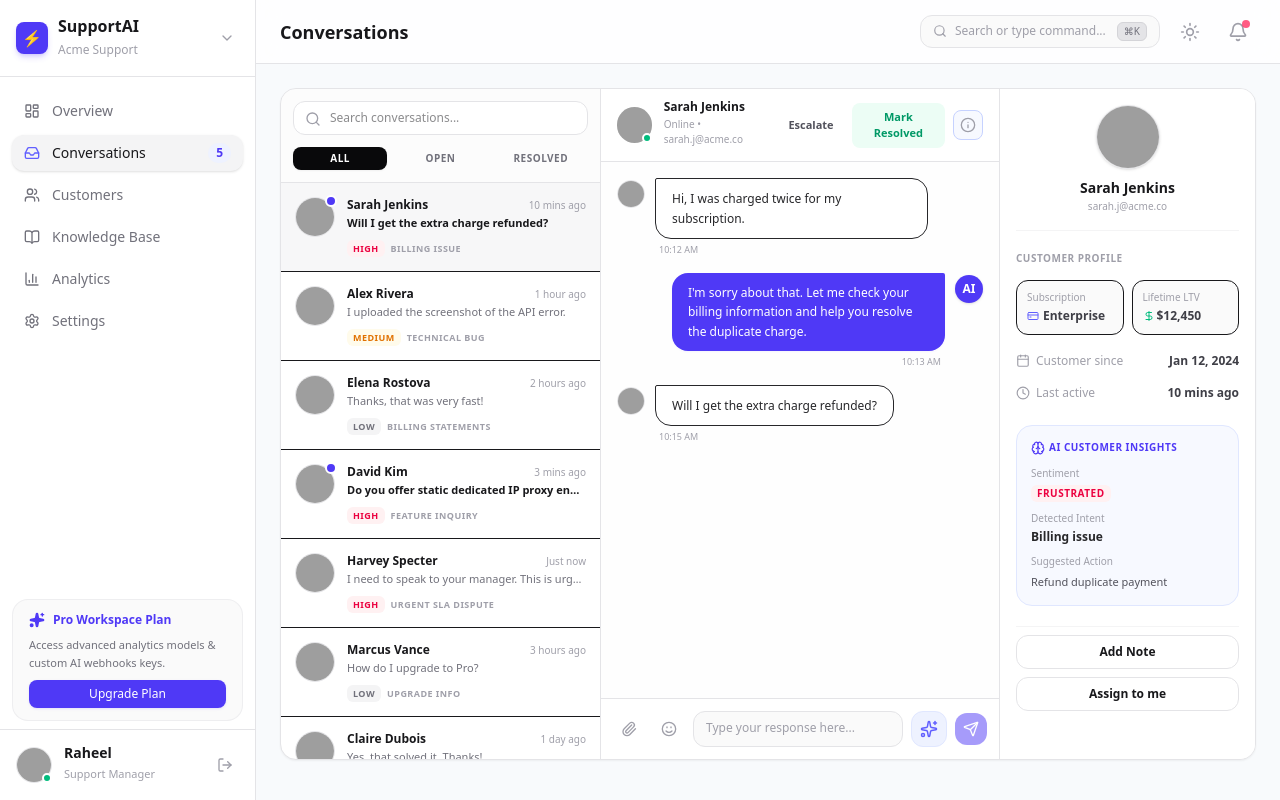
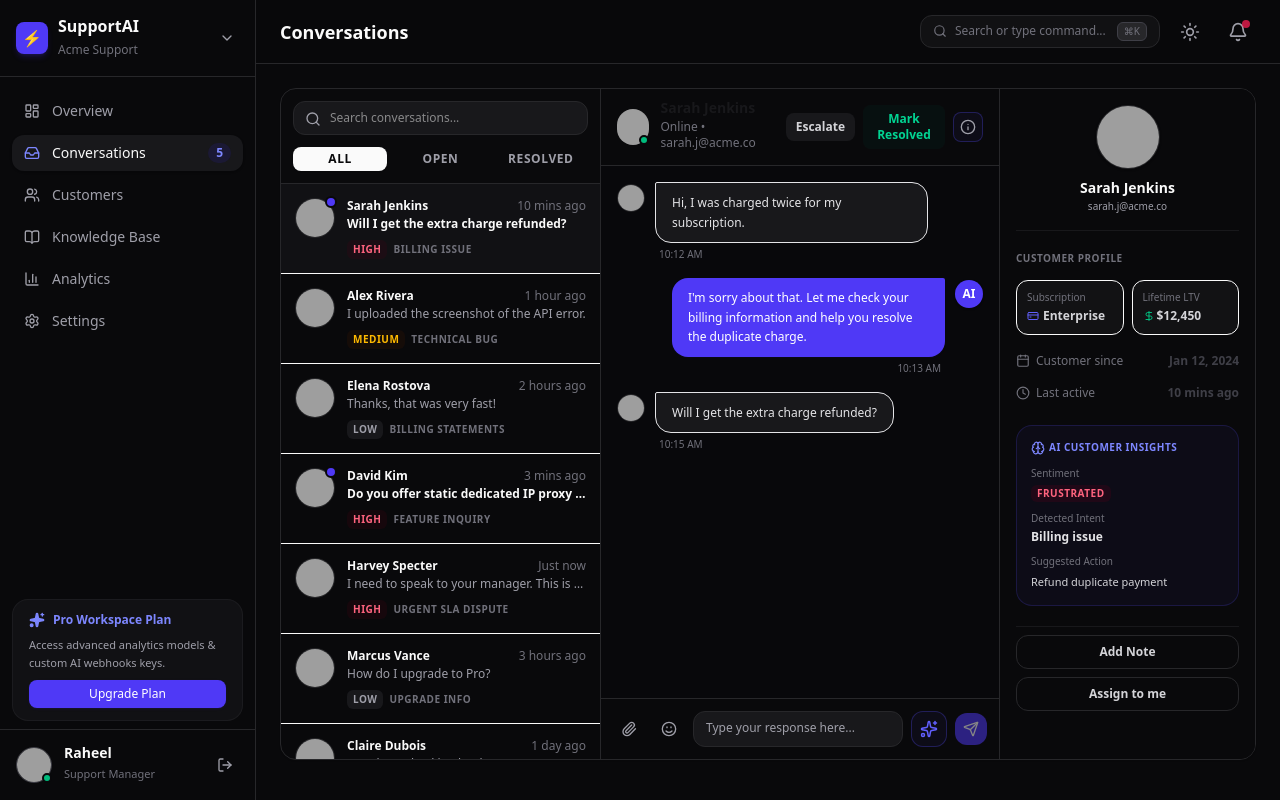
Before and after one commit to raheel2k29/AI-Support-Dashboard, a Next.js app: page / in a window 1280 px wide. Both pictures are taken after a click on the button "View Active Conversations". Built offline with nearby package versions, Linux system fonts and the light colour scheme; grey boxes are pictures that could not be loaded.

Commit message:
fix: resolve theme switching issue and increase font size readability

```diff
--- a/src/app/globals.css
+++ b/src/app/globals.css
@@ -1,4 +1,6 @@
 @import "tailwindcss";
+
+@custom-variant dark (&:where(.dark, .dark *));
 
 @theme inline {
   --color-brand-50: #eef2ff;
@@ -6,6 +8,13 @@
   --color-brand-500: #6366f1;
   --color-brand-600: #4f46e5;
   --color-brand-700: #4338ca;
+
+  /* Globally scale text labels up to make them bigger and readable */
+  --font-size-xs: 0.85rem;
+  --font-size-sm: 0.95rem;
+  --font-size-base: 1.1rem;
+  --font-size-lg: 1.25rem;
+  --font-size-xl: 1.4rem;
 }
 
 /* Custom scrollbar styling for a premium feel */
--- a/src/components/views/ConversationsView.tsx
+++ b/src/components/views/ConversationsView.tsx
@@ -126,7 +126,7 @@ export const ConversationsView: React.FC = () => {
               <button
                 key={tab}
                 onClick={() => setStatusFilter(tab)}
-                className={`flex-1 py-1 rounded-lg text-[10px] font-semibold uppercase tracking-wider transition-colors ${
+                className={`flex-1 py-1 rounded-lg text-xs font-semibold uppercase tracking-wider transition-colors ${
                   statusFilter === tab
                     ? 'bg-zinc-950 text-white dark:bg-zinc-50 dark:text-zinc-950 shadow-xs'
                     : 'text-zinc-500 dark:text-zinc-400 hover:bg-zinc-100 dark:hover:bg-zinc-900'
@@ -174,11 +174,11 @@ export const ConversationsView: React.FC = () => {
                       <span className="font-semibold text-xs text-zinc-900 dark:text-zinc-50 truncate">
                         {conv.customerName}
                       </span>
-                      <span className="text-[10px] text-zinc-400 dark:text-zinc-505 shrink-0 ml-1">
+                      <span className="text-xs text-zinc-450 dark:text-zinc-500 shrink-0 ml-1">
                         {conv.lastActive}
                       </span>
                     </div>
-                    <p className={`text-[11px] mt-0.5 truncate ${
+                    <p className={`text-xs mt-0.5 truncate ${
                       conv.unread
                         ? 'font-semibold text-zinc-900 dark:text-zinc-50'
                         : 'text-zinc-500 dark:text-zinc-400'
@@ -188,7 +188,7 @@ export const ConversationsView: React.FC = () => {
 
                     {/* Priority / Status labels */}
                     <div className="flex items-center gap-1.5 mt-2">
-                      <span className={`px-1.5 py-0.5 rounded-md text-[9px] font-bold uppercase tracking-wider ${
+                      <span className={`px-1.5 py-0.5 rounded-md text-[10px] font-bold uppercase tracking-wider ${
                         conv.priority === 'high'
                           ? 'text-rose-600 bg-rose-50 dark:text-rose-400 dark:bg-rose-950/20'
                           : conv.priority === 'medium'
@@ -197,7 +197,7 @@ export const ConversationsView: React.FC = () => {
                       }`}>
                         {conv.priority}
                       </span>
-                      <span className="text-[9px] text-zinc-400 dark:text-zinc-500 uppercase tracking-wider font-semibold">
+                      <span className="text-[10px] text-zinc-450 dark:text-zinc-500 uppercase tracking-wider font-semibold">
                         {conv.intent}
                       </span>
                     </div>
@@ -233,10 +233,10 @@ export const ConversationsView: React.FC = () => {
                   <span className="absolute bottom-0 right-0 w-2.5 h-2.5 bg-emerald-500 rounded-full border-2 border-white dark:border-zinc-950" />
                 </div>
                 <div>
-                  <h4 className="text-xs font-bold text-zinc-900 dark:text-zinc-50 leading-none">
+                  <h4 className="text-sm font-bold text-zinc-900 dark:text-zinc-55 leading-none">
                     {activeConversation.customerName}
                   </h4>
-                  <span className="text-[10px] text-zinc-400 dark:text-zinc-505 font-medium mt-1 inline-block">
+                  <span className="text-xs text-zinc-450 dark:text-zinc-500 font-medium mt-1 inline-block">
                     Online • {activeConversation.customerEmail}
                   </span>
                 </div>
@@ -246,14 +246,14 @@ export const ConversationsView: React.FC = () => {
               <div className="flex items-center gap-2">
                 <button
                   onClick={() => triggerHandoff(activeConversation.id)}
-                  className="px-2.5 py-1.5 text-[11px] font-semibold text-zinc-600 dark:text-zinc-300 bg-zinc-150/50 dark:bg-zinc-900 hover:bg-zinc-200 dark:hover:bg-zinc-800 rounded-lg transition-colors"
+                  className="px-2.5 py-1.5 text-xs font-semibold text-zinc-650 dark:text-zinc-300 bg-zinc-150/50 dark:bg-zinc-900 hover:bg-zinc-200 dark:hover:bg-zinc-800 rounded-lg transition-colors"
                 >
                   Escalate
                 </button>
                 {activeConversation.status !== 'resolved' && (
                   <button
                     onClick={() => resolveConversation(activeConversation.id)}
-                    className="px-2.5 py-1.5 text-[11px] font-semibold text-emerald-600 dark:text-emerald-400 bg-emerald-50 dark:bg-emerald-950/20 hover:bg-emerald-100 dark:hover:bg-emerald-950/40 rounded-lg transition-colors"
+                    className="px-2.5 py-1.5 text-xs font-semibold text-emerald-600 dark:text-emerald-400 bg-emerald-50 dark:bg-emerald-950/20 hover:bg-emerald-100 dark:hover:bg-emerald-955/40 rounded-lg transition-colors"
                   >
                     Mark Resolved
                   </button>
@@ -309,7 +309,7 @@ export const ConversationsView: React.FC = () => {
                       }`}>
                         {msg.content}
                       </div>
-                      <span className={`text-[9px] text-zinc-400 dark:text-zinc-550 ${
+                      <span className={`text-[10px] text-zinc-400 dark:text-zinc-500 ${
                         isCustomer ? 'text-left pl-1' : 'text-right pr-1'
                       }`}>
                         {msg.timestamp}
@@ -333,7 +333,7 @@ export const ConversationsView: React.FC = () => {
                       <span className="w-1.5 h-1.5 bg-zinc-500 rounded-full animate-bounce-subtle" style={{ animationDelay: '200ms' }} />
                       <span className="w-1.5 h-1.5 bg-zinc-500 rounded-full animate-bounce-subtle" style={{ animationDelay: '400ms' }} />
                     </div>
-                    <span className="text-[9px] text-zinc-400 dark:text-zinc-500 pl-1">
+                    <span className="text-[10px] text-zinc-450 dark:text-zinc-500 pl-1">
                       Customer is typing...
                     </span>
                   </div>
@@ -352,13 +352,13 @@ export const ConversationsView: React.FC = () => {
               ) : aiSuggestion ? (
                 <div className="p-3 bg-indigo-50/50 dark:bg-indigo-950/30 border border-indigo-150 dark:border-indigo-900/50 rounded-xl flex flex-col gap-2">
                   <div className="flex items-center justify-between">
-                    <span className="text-[10px] font-bold text-indigo-600 dark:text-indigo-400 uppercase tracking-wider flex items-center gap-1">
-                      <Brain className="w-3 h-3 shrink-0" />
+                    <span className="text-xs font-bold text-indigo-600 dark:text-indigo-400 uppercase tracking-wider flex items-center gap-1">
+                      <Brain className="w-3.5 h-3.5 shrink-0" />
                       Draft suggested by AI
                     </span>
                     <button
                       onClick={() => setAiSuggestion(null)}
-                      className="text-[10px] font-semibold text-zinc-400 hover:text-zinc-600 dark:hover:text-zinc-300"
+                      className="text-xs font-semibold text-zinc-450 hover:text-zinc-650 dark:hover:text-zinc-300"
                     >
                       Dismiss
                     </button>
@@ -369,7 +369,7 @@ export const ConversationsView: React.FC = () => {
                   <div className="flex gap-2 justify-end mt-1">
                     <button
                       onClick={applySuggestion}
-                      className="px-2.5 py-1 bg-indigo-600 hover:bg-indigo-700 text-white rounded-lg text-[10px] font-bold shadow-sm shadow-indigo-600/10"
+                      className="px-2.5 py-1 bg-indigo-600 hover:bg-indigo-700 text-white rounded-lg text-xs font-bold shadow-sm shadow-indigo-600/10"
                     >
                       Insert Draft
                     </button>
```
Also changed, not shown: src/components/views/OverviewView.tsx (+11 -11 lines).
